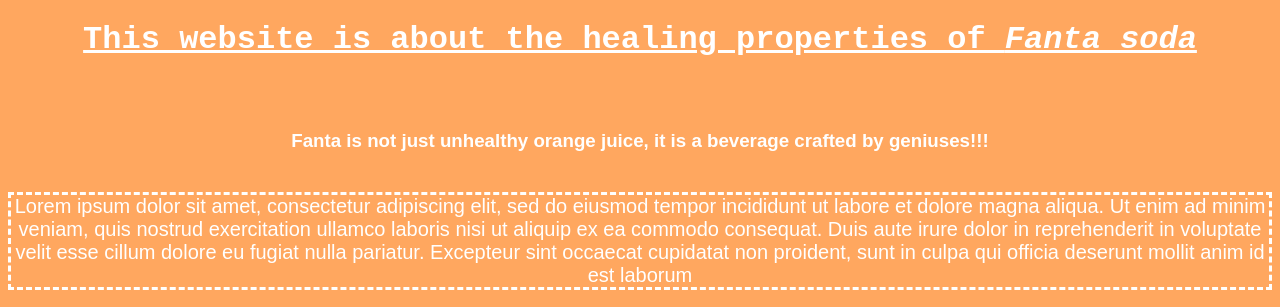
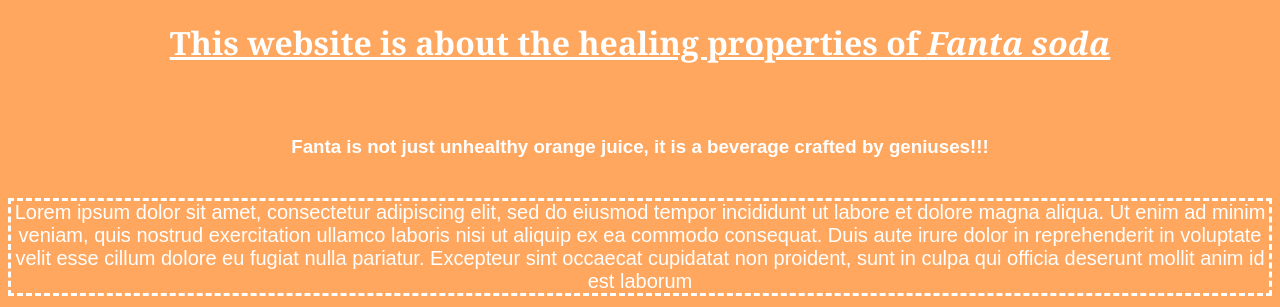
Before and after one commit to MTHS-ICS2O-2-2022/ICS2O-Unit-1-04-janet-do, a website: page index.html in a window 1280 px wide. Shown: the top 307 px of the page. Drawn offline with Linux system fonts and the light colour scheme.

Commit message:
error test 5

```diff
--- a/css/style.css
+++ b/css/style.css
@@ -3,7 +3,7 @@
 }
 
 h1 {
-  font-family: "Courier New", Courier, monospace;
+  font-family: Cambria, Cochin, Georgia, Times, "Times New Roman", serif;
   color: white;
   text-align: center;
   padding-bottom: 50px;
```
